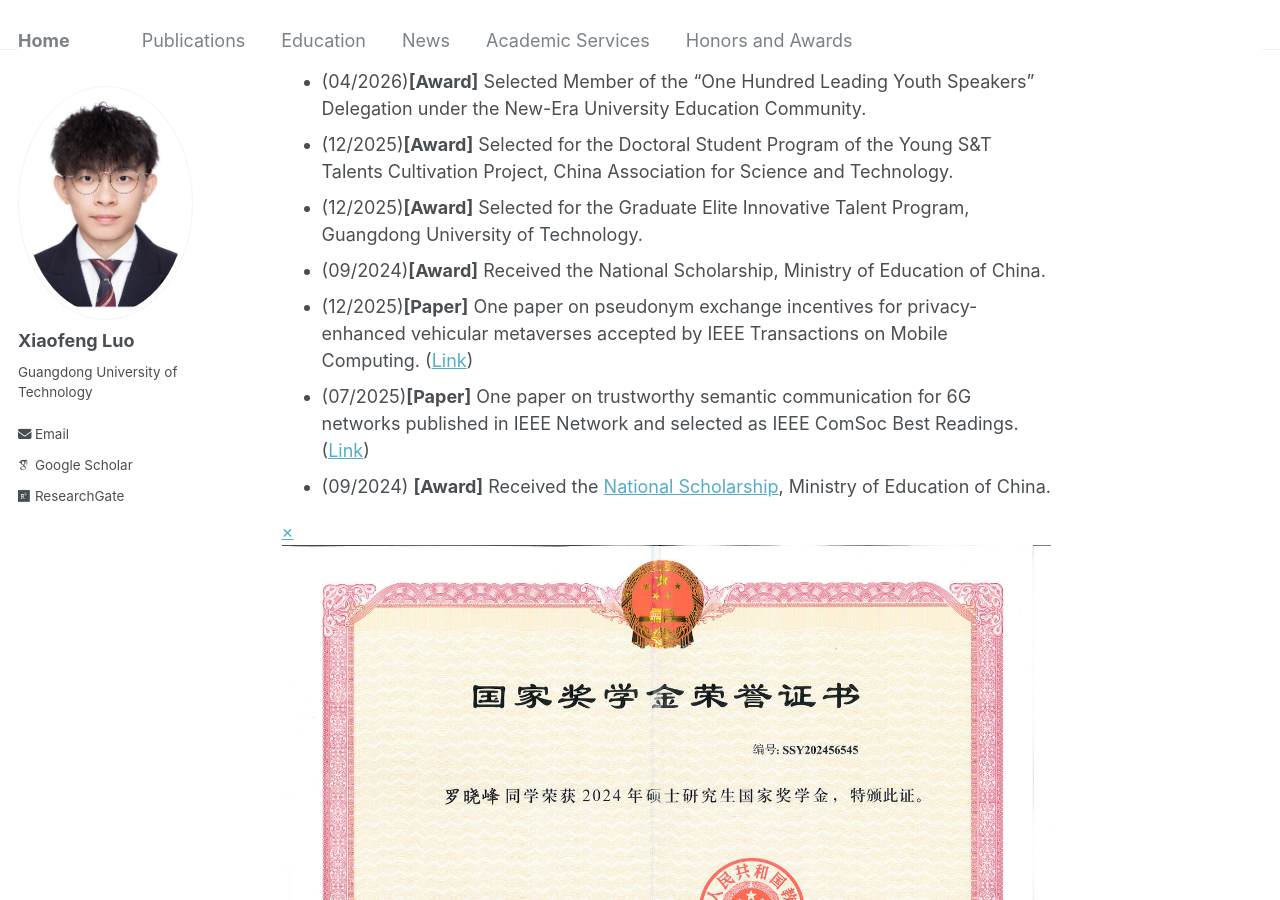
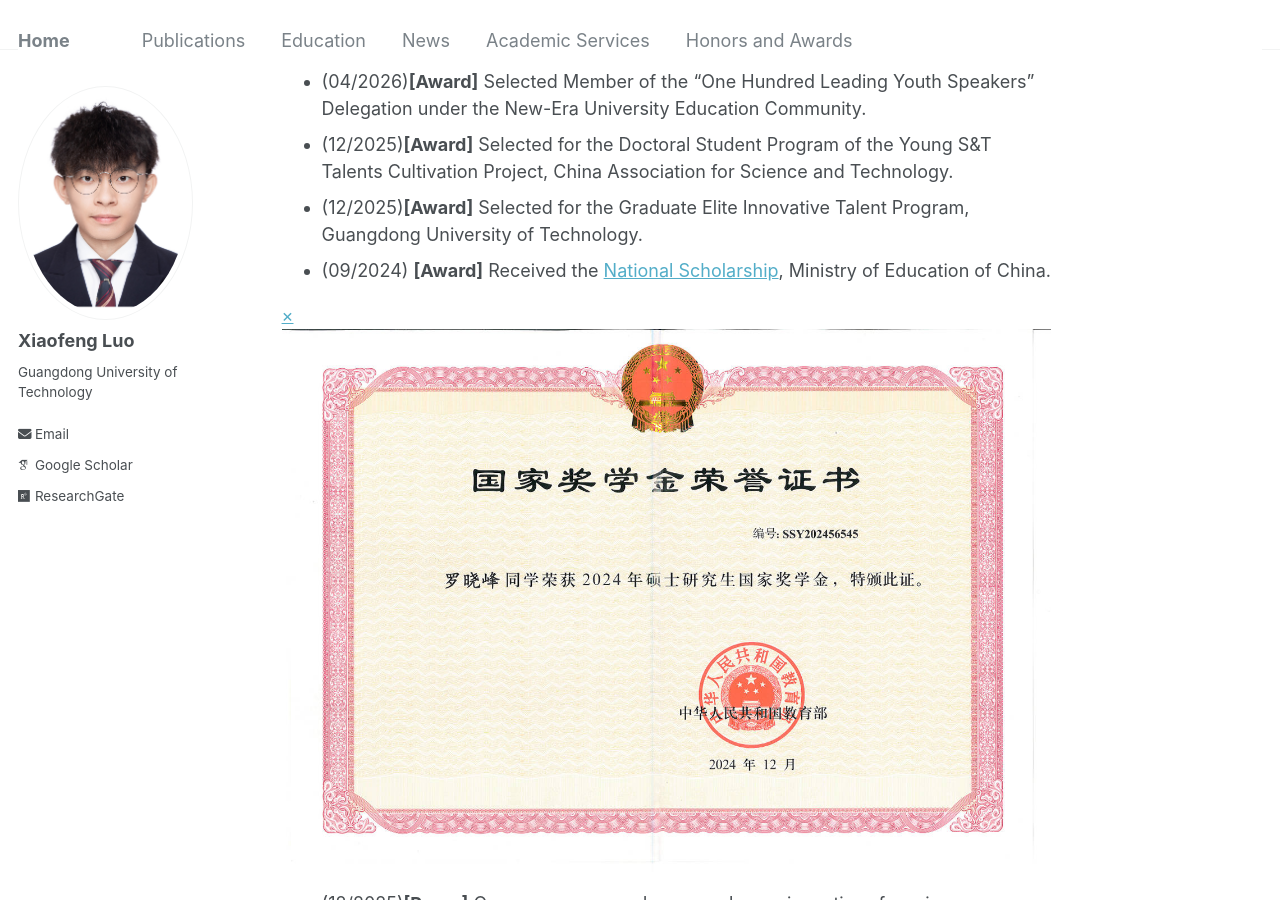
Before and after one commit to gdutxiaofengluo/gdutxiaofengluo.github.io, a Jekyll site: the page built from _pages/about.md, in a window 1280 px wide and 900 px high, scrolled down 868 px. Built offline with Jekyll 4.4.1, drawn with Linux system fonts in a browser that asks for light colours; some web fonts are replaced; part of the change alters nothing that is shown.

Commit message:
Update about.md

```diff
--- a/_pages/about.md
+++ b/_pages/about.md
@@ -29,9 +29,6 @@ News
 * (04/2026)**[Award]** Selected Member of the "One Hundred Leading Youth Speakers" Delegation under the New-Era University Education Community.
 * (12/2025)**[Award]** Selected for the Doctoral Student Program of the Young S&T Talents Cultivation Project, China Association for Science and Technology.
 * (12/2025)**[Award]** Selected for the Graduate Elite Innovative Talent Program, Guangdong University of Technology.
-* (09/2024)**[Award]** Received the National Scholarship, Ministry of Education of China.
-* (12/2025)**[Paper]** One paper on pseudonym exchange incentives for privacy-enhanced vehicular metaverses accepted by IEEE Transactions on Mobile Computing. ([Link](https://ieeexplore.ieee.org/abstract/document/11316369/))
-* (07/2025)**[Paper]** One paper on trustworthy semantic communication for 6G networks published in IEEE Network and selected as IEEE ComSoc Best Readings. ([Link](https://www.comsoc.org/publications/best-readings/semantic-communications))
 * (09/2024) **[Award]** Received the
   <a href="#national-scholarship-modal">National Scholarship</a>,
   Ministry of Education of China.
@@ -44,6 +41,8 @@ News
          alt="National Scholarship">
   </div>
 </div>
+* (12/2025)**[Paper]** One paper on pseudonym exchange incentives for privacy-enhanced vehicular metaverses accepted by IEEE Transactions on Mobile Computing. ([Link](https://ieeexplore.ieee.org/abstract/document/11316369/))
+* (07/2025)**[Paper]** One paper on trustworthy semantic communication for 6G networks published in IEEE Network and selected as IEEE ComSoc Best Readings. ([Link](https://www.comsoc.org/publications/best-readings/semantic-communications))
 
 Academic Services
 ======
```
